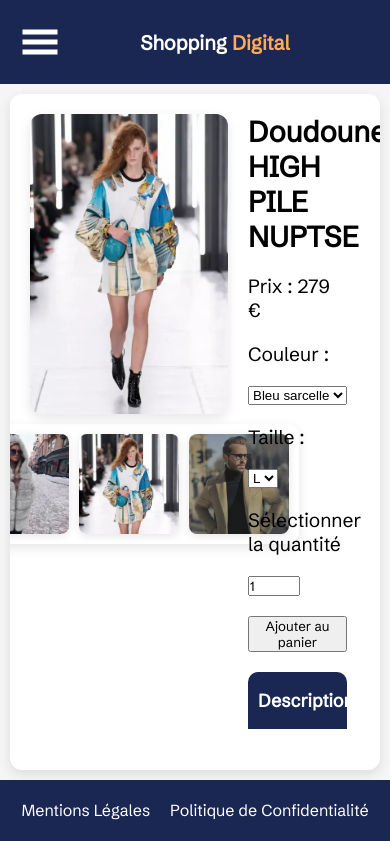
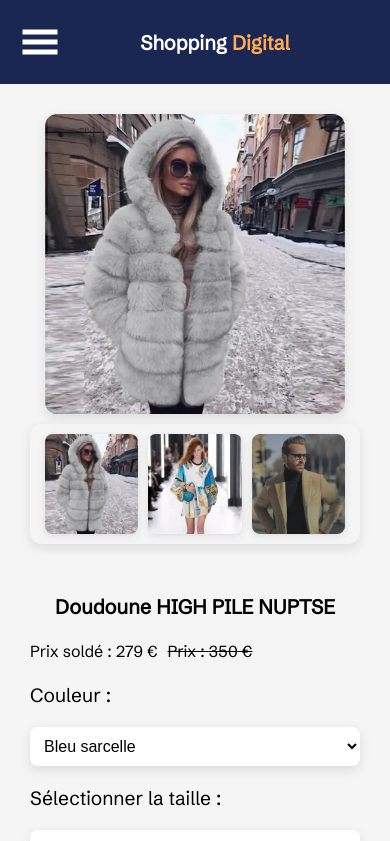
Before and after one commit to djerbiano/shopping-digital-v2, a Next.js app: page /produits/1 in a window 390 px wide. Shown: the top 841 px of the page. Built offline with nearby package versions, Linux system fonts and the light colour scheme.

Commit message:
update singleProduct page

```diff
--- a/app/_Components/clientSide/Collapse.jsx
+++ b/app/_Components/clientSide/Collapse.jsx
@@ -8,8 +8,10 @@ function Collapse({ title, data }) {
   const [collapseIcone, setCollapseIcone] = useState(false);
   return (
     <div className={styles.collapse}>
-      <div
+      <button
         className={styles.summary}
+        aria-expanded={isOpen}
+        aria-controls="collapse-content"
         onClick={() => {
           setCollapseIcone(!collapseIcone);
           setIsOpen(!isOpen);
@@ -17,9 +19,9 @@ function Collapse({ title, data }) {
       >
         {title}
         <span>{collapseIcone ? <FaChevronDown /> : <FaChevronUp />}</span>
-      </div>
+      </button>
 
-      <div className={`${styles.contentWrapper} ${isOpen ? styles.open : ""}`}>
+      <div id="collapse-content" aria-hidden={!isOpen}  className={`${styles.contentWrapper} ${isOpen ? styles.open : ""}`}>
         <div className={styles.content}>
           <div>{data && Object.values(data).map((value, index) => <p key={index}>{value}</p>)}</div>
         </div>
--- a/app/page.module.css
+++ b/app/page.module.css
@@ -320,7 +320,6 @@
   height: 100%;
   object-fit: cover;
   object-position: center top;
-
   transition: transform 0.3s ease;
 }
 
@@ -558,13 +557,11 @@
 .oneProduct {
   display: flex;
   gap: 20px;
-  margin: 10px;
+  margin: 10px 10px 50px 10px;
   padding: 20px;
   min-height: 80vh;
-  background-color: var(--color-tertiary);
   color: var(--color-foreground);
   border-radius: 12px;
-  box-shadow: 0px 4px 12px rgba(0, 0, 0, 0.1);
   overflow: hidden;
 }
 .oneProduct .productImage {
@@ -599,6 +596,10 @@
   box-shadow: 0 2px 8px rgba(0, 0, 0, 0.1);
   cursor: pointer;
   flex-shrink: 0;
+  transition: all 0.3s ease;
+}
+.thumbnails > div:hover {
+  transform: scale(1.05);
 }
 .thumbnails > div img {
   width: 100%;
@@ -611,16 +612,61 @@
   flex-direction: column;
   gap: 20px;
   align-items: flex-start;
-  width: 30%;
   min-height: 400px;
   font-size: 1.2rem;
   margin-bottom: 20px;
+}
+.priceContainer .regularPrice {
+  text-decoration: line-through;
+}
+.productDetails select,
+.productDetails input {
+  width: 100%;
+  padding: 10px;
+  border-radius: 8px;
+  border: none;
+  box-shadow: 0px 4px 12px rgba(0, 0, 0, 0.1);
+  cursor: pointer;
+  font-size: 1.2rem;
+  color: var(--color-foreground);
+  background-color: var(--color-tertiary);
+}
+.productDetails input::-webkit-inner-spin-button,
+.productDetails input::-webkit-outer-spin-button {
+  -webkit-appearance: none;
+  margin: 0;
+}
+.productDetails input[type="number"] {
+  -moz-appearance: textfield;
+  appearance: textfield;
+}
+.productDetails input {
+  text-align: center;
+}
+.productDetails .addToCartButton {
+  width: 100%;
+  padding: 10px;
+  border-radius: 8px;
+  border: none;
+  box-shadow: 0px 4px 12px rgba(0, 0, 0, 0.1);
+  cursor: pointer;
+  font-size: 1.2rem;
+  color: var(--color-foreground);
+  background-color: var(--color-primary);
+  transition: all 0.3s ease;
+}
+
+.productDetails button:hover {
+  background-color: var(--color-secondary);
+  color: var(--color-tertiary);
 }
 /*collapse*/
 .collapse {
   width: 100%;
 }
 .summary {
+  width: 100%;
+  border: none;
   position: relative;
   z-index: 1;
   list-style: none;
@@ -921,13 +967,57 @@
   .displayAllProducts article {
     width: calc((100% / 3) - 20px);
   }
+  /*single product clicked*/
+  .oneProduct {
+    flex-direction: column;
+    gap: 50px;
+  }
+
+  .oneProduct .productImage {
+    width: 100%;
+  }
+  .thumbnails {
+    width: 60%;
+  }
+  .thumbnails > div {
+    width: calc((100% / 3) - 10px);
+  }
+  .productDetails {
+    width: 100%;
+  }
+  .productDetails h2 {
+    font-size: 20px;
+    text-align: center;
+    width: 100%;
+  }
+  .productDetails p {
+    font-size: 16px;
+    line-height: 24px;
+  }
+  .productDetails select,
+  .productDetails input {
+    font-size: 16px;
+  }
+
+  .productDetails button {
+    font-size: 16px;
+    padding: 10px 20px;
+  }
+  .productDetails .price {
+    display: flex;
+    gap: 10px;
+  }
 }
+
 @media (max-width: 576px) {
   .allProducts {
     justify-content: space-between;
   }
   .displayAllProducts article {
     width: calc((100% / 2) - 20px);
+  }
+  .thumbnails {
+    width: 80%;
   }
 }
 @media (max-width: 425px) {
@@ -964,4 +1054,7 @@
   .displayAllProducts article {
     width: 100%;
   }
+  .thumbnails {
+    width: 100%;
+  }
 }
--- a/app/produits/[idProduct]/page.jsx
+++ b/app/produits/[idProduct]/page.jsx
@@ -1,8 +1,11 @@
+"use client";
 import styles from "../../page.module.css";
 import Image from "next/image";
 import Collapse from "@/app/_Components/clientSide/Collapse";
+import { useEffect, useState } from "react";
 
 export default function DisplaySelectedProduct() {
+  const [showPicture, setShowPicture] = useState(null);
   const dataContent = {
     description: {
       desc1: "Composition : 100% polyester",
@@ -41,47 +44,107 @@ export default function DisplaySelectedProduct() {
     updatedAt: "2024-12-05T04:44:51.259Z",
     __v: 0,
   };
+  useEffect(() => {
+    setShowPicture(dataContent.pictures.pic1);
+  }, []);
+
+  const handleThumbnailClick = (originalSrc) => {
+    setShowPicture(originalSrc);
+  };
+
+  const handleAccessibleClick = (event) => {
+    if (event.key === "Enter" || event.key === " ") {
+      event.preventDefault();
+      event.currentTarget.click();
+    }
+  };
   return (
     <section className={styles.oneProduct} aria-labelledby="product-title">
       <div className={styles.productImage}>
+        {showPicture && (
+          <>
             <Image
-          src={dataContent.pictures.pic2}
-          alt={dataContent.title}
+              src={showPicture}
+              alt={`Image du produit ${dataContent.title}`}
               width={300}
               height={300}
               priority
               className={styles.bannerImage}
             />
-
             <div className={styles.thumbnails}>
-          <div>
-            <Image src={dataContent.pictures.pic1} alt={dataContent.title} width={200} height={200} />
+              <div
+                tabIndex={0}
+                onKeyDown={handleAccessibleClick}
+                role="button"
+                aria-label="Voir miniature 1"
+                onClick={() => handleThumbnailClick(dataContent.pictures.pic1)}
+              >
+                <Image
+                  src={dataContent.pictures.pic1}
+                  alt={`Miniature 1 du produit ${dataContent.title}`}
+                  width={200}
+                  height={200}
+                  priority
+                />
               </div>
-          <div>
-            <Image src={dataContent.pictures.pic2} alt={dataContent.title} width={200} height={200} />
+              <div
+                tabIndex={0}
+                onKeyDown={handleAccessibleClick}
+                role="button"
+                aria-label="Voir miniature 2"
+                onClick={() => handleThumbnailClick(dataContent.pictures.pic2)}
+              >
+                <Image
+                  src={dataContent.pictures.pic2}
+                  alt={`Miniature 2 du produit ${dataContent.title}`}
+                  width={200}
+                  height={200}
+                  priority
+                />
               </div>
-          <div>
-            <Image src={dataContent.pictures.pic3} alt={dataContent.title} width={200} height={200} />
+              <div
+                tabIndex={0}
+                onKeyDown={handleAccessibleClick}
+                role="button"
+                aria-label="Voir miniature 3"
+                onClick={() => handleThumbnailClick(dataContent.pictures.pic3)}
+              >
+                <Image
+                  src={dataContent.pictures.pic3}
+                  alt={`Miniature 3 du produit ${dataContent.title}`}
+                  width={200}
+                  height={200}
+                  priority
+                />
               </div>
             </div>
+          </>
+        )}
       </div>
 
       <div className={styles.productDetails}>
         <h2 id="product-title">{dataContent.title}</h2>
-        <p>Prix : {dataContent.isOnSale ? dataContent.salePrice : dataContent.regularPrice} €</p>
+        <div className={styles.priceContainer}>
+          {dataContent.isOnSale ? (
+            <div className={styles.price}>
+              <p>Prix soldé : {dataContent.salePrice} € </p>
+              <p className={styles.regularPrice}>Prix : {dataContent.regularPrice} €</p>
+            </div>
+          ) : (
+            <p>Prix : {dataContent.regularPrice} €</p>
+          )}
+        </div>
         <label htmlFor="color-select">Couleur :</label>
         <select id="color-select">
           {dataContent.colors.map((color) => (
             <option key={color._id}>{color.color}</option>
           ))}
         </select>
-        <label htmlFor="taille-select">Taille :</label>
+        <label htmlFor="taille-select">Sélectionner la taille :</label>
         <select id="taille-select">
-          {dataContent.colors.map((color) => (
-            <option key={color._id}>{color.sizes.map((size) => size.size)}</option>
-          ))}
+          <option value={dataContent.colors[0].sizes[0].size}>{dataContent.colors[0].sizes[0].size}</option>
         </select>
-        <label htmlFor="quantity-select">Sélectionner la quantité</label>
+        <label htmlFor="quantity-select">Sélectionner la quantité :</label>
         <input
           type="number"
           id="quantity-select"
@@ -89,7 +152,9 @@ export default function DisplaySelectedProduct() {
           max={dataContent.colors[0].sizes[0].quantity}
           defaultValue="1"
         />
-        <button>Ajouter au panier</button>
+        <button type="button" aria-label="Ajouter au panier" className={styles.addToCartButton}>
+          Ajouter au panier
+        </button>
 
         <Collapse title="Description" data={dataContent.description} />
       </div>
```
Lines whose indentation alone changed are shown as unchanged.
